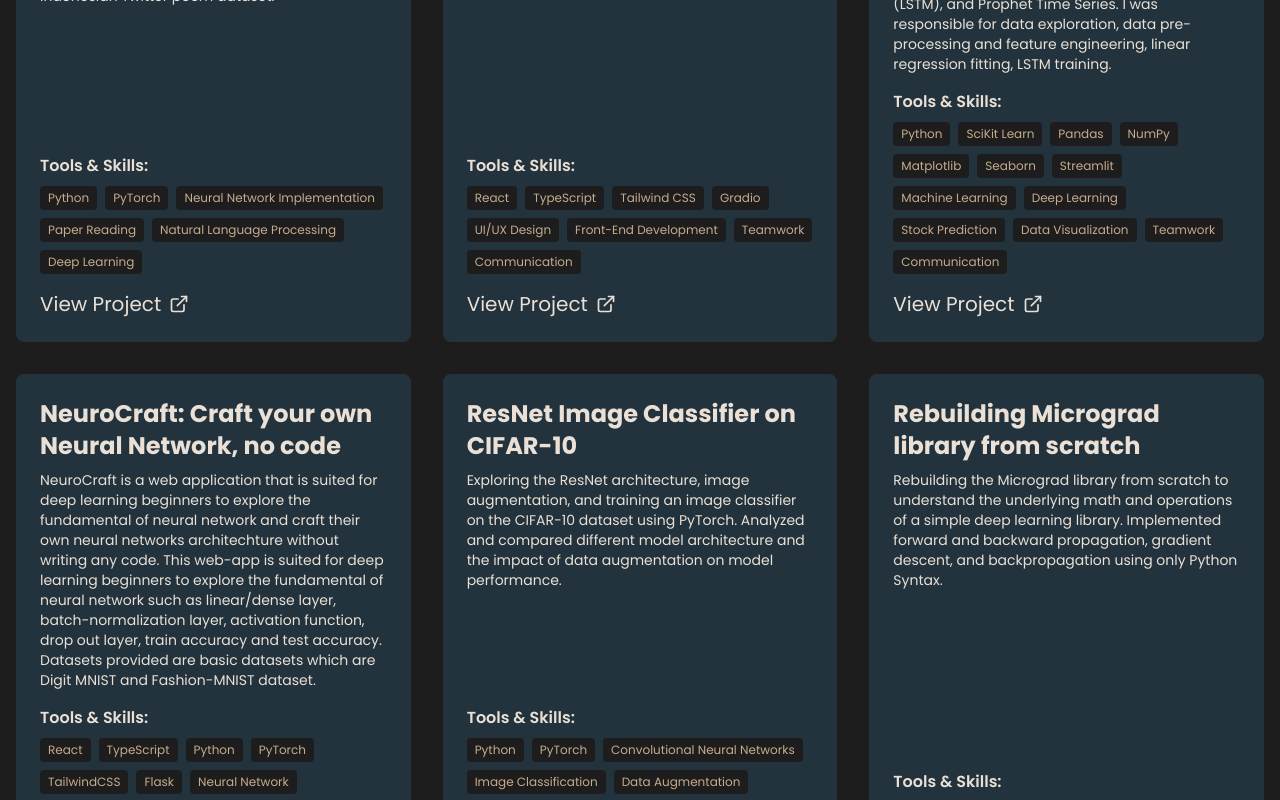
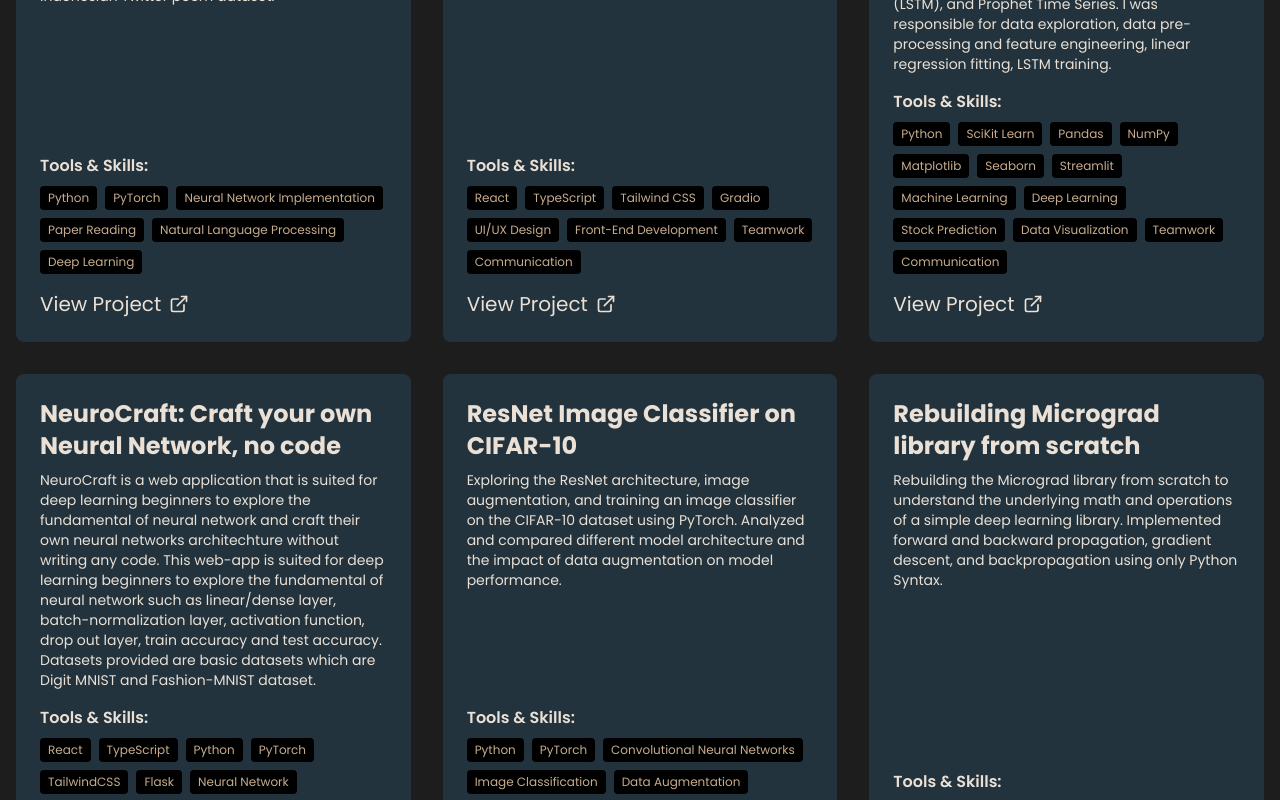
Before and after one commit to HanCreation/hancreation.github.io, a React (Vite) app: page / in a window 1280 px wide. Shown: the part 2420-3220 px from the top of the page. Built offline with nearby package versions, Linux system fonts and the light colour scheme.

Commit message:
editting a bit

```diff
--- a/src/components/SkillsAndProjects.tsx
+++ b/src/components/SkillsAndProjects.tsx
@@ -108,7 +108,7 @@ const SkillsAndProjects: React.FC = () => {
                         {project.skills.map((skill, skillIndex) => (
                           <span
                             key={skillIndex}
-                            className="bg-[#1D1D1D] text-[#C6AC8E] px-2 py-1 rounded text-xs"
+                            className="bg-black text-[#C6AC8E] px-2 py-1 rounded text-xs"
                           >
                             {skill}
                           </span>
```
Also changed, not shown: 3 other files (tests, documents, lock files or other folders).
